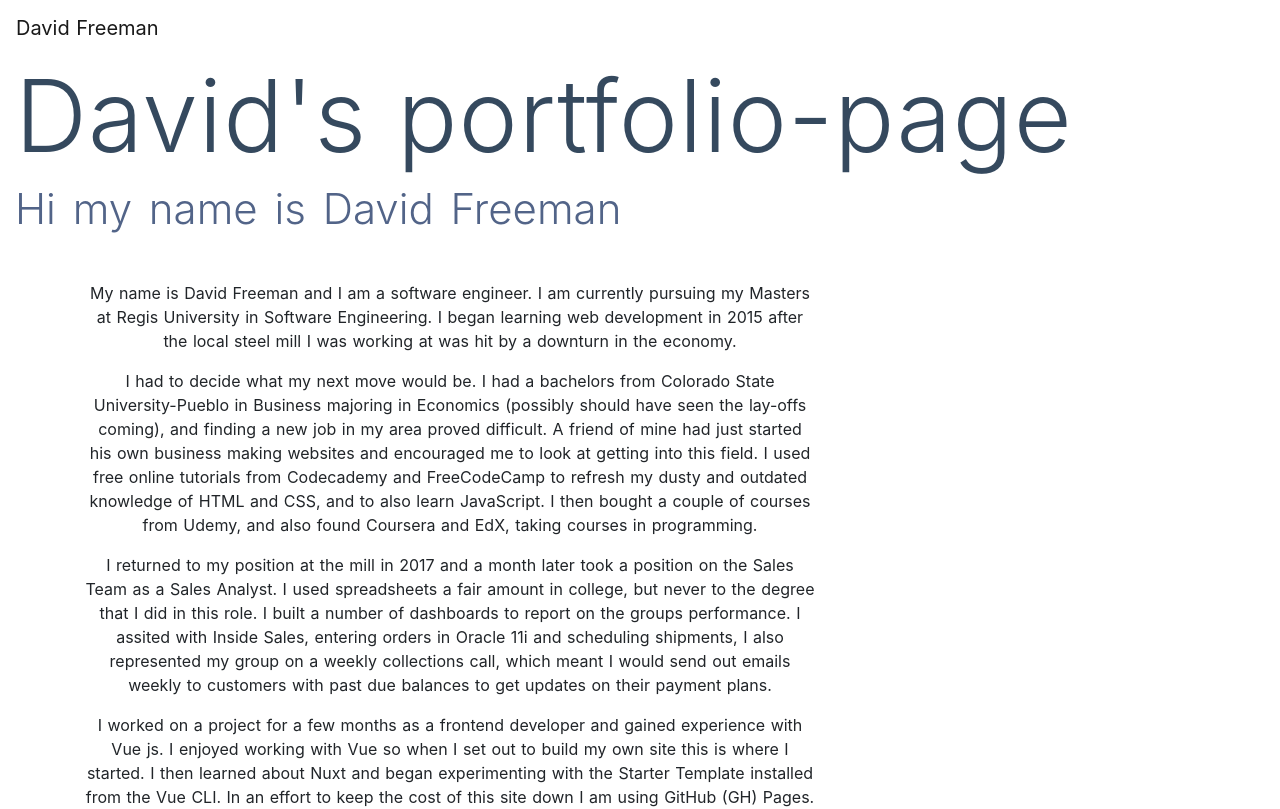
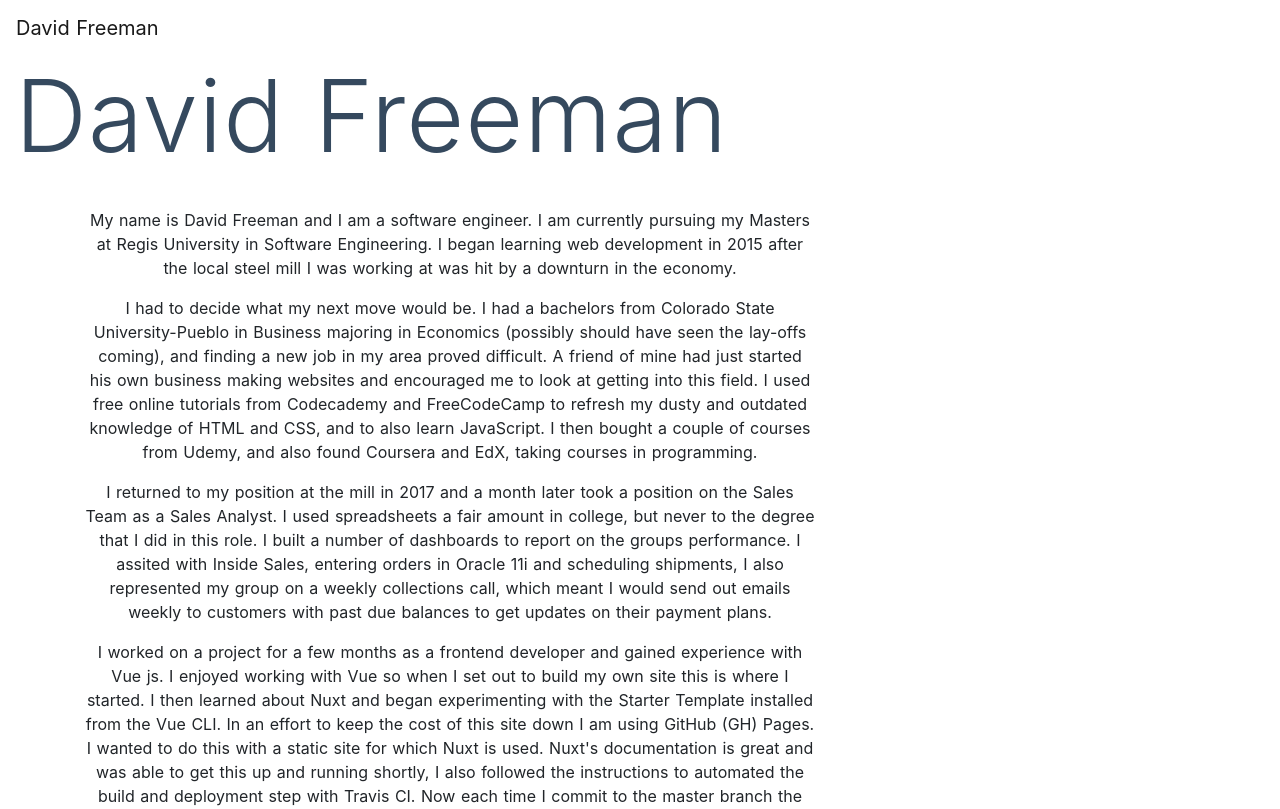
Before and after one commit to davidrfreeman/portfolio, a Nuxt app: page / in a window 1280 px wide. Shown: the top 809 px of the page. Built offline with nearby package versions, Linux system fonts and the light colour scheme.

Commit message:
update title and remove favicon from config

```diff
--- a/nuxt.config.js
+++ b/nuxt.config.js
@@ -8,8 +8,7 @@ module.exports = {
       { charset: "utf-8" },
       { name: "viewport", content: "width=device-width, initial-scale=1" },
       { hid: "description", name: "description", content: "Nuxt.js project" }
-    ],
-    link: [{ rel: "icon", type: "image/x-icon", href: "/favicon.ico" }]
+    ]
   },
   /*
   ** Customize the progress bar color
--- a/pages/index.vue
+++ b/pages/index.vue
@@ -3,11 +3,8 @@
     <b-row>
       <b-col>
         <h1 class="title">
-          David's portfolio-page
+          David Freeman
         </h1>
-        <h2 class="subtitle">
-          Hi my name is David Freeman
-        </h2>
       </b-col>
     </b-row>
     <about/>
```
